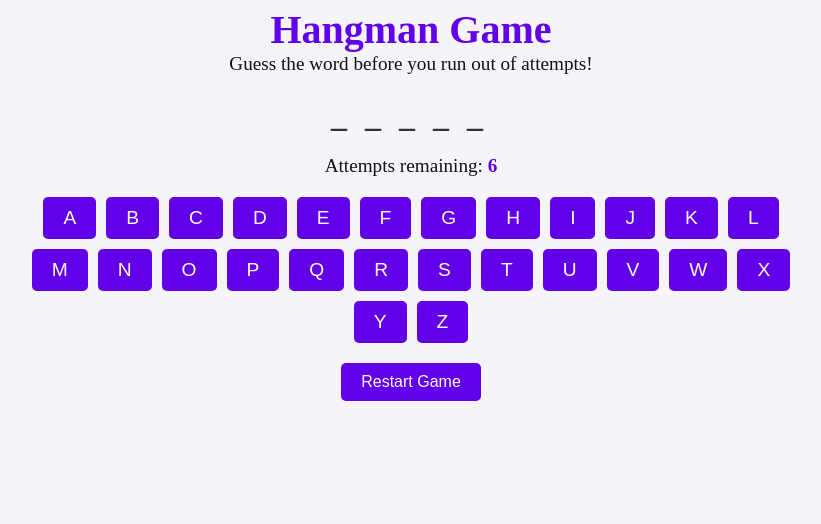
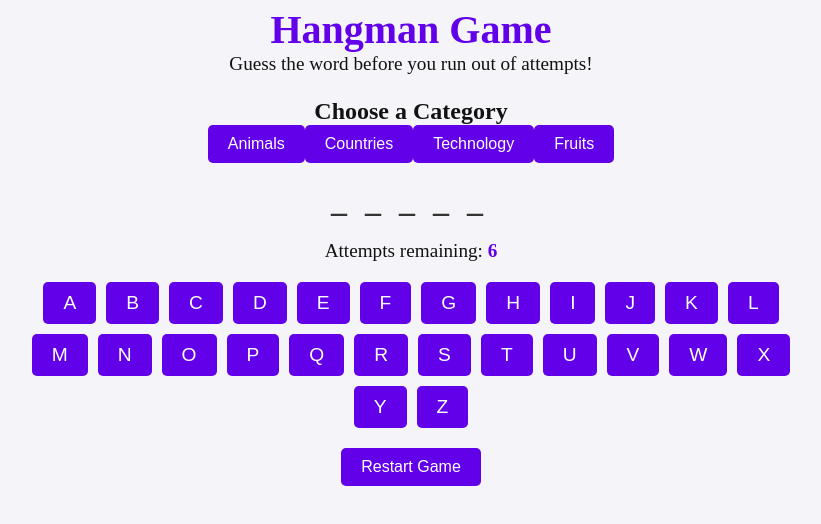
Before and after one commit to Espadv69/Hangman-Game, a React (Vite) app: page / in a window 1280 px wide. Shown: the top 524 px of the page, without its empty margins (229-1050 px from the left). Built offline with nearby package versions, Linux system fonts and the light colour scheme; the HTML template or start-up script is replaced by a standard one.

Commit message:
Add category selection handling to App component

```diff
--- a/src/App.jsx
+++ b/src/App.jsx
@@ -24,9 +24,19 @@ const App = () => {
 
   const categories = ['Animals', 'Countries', 'Technology', 'Fruits']
 
+  const handleSelectCategory = (selectedCategory) => {
+    setCategory(selectedCategory.toLowerCase())
+  }
+
   return (
     <div className="app">
       <Header />
+      {!category && (
+        <CategorySelector
+          categories={categories}
+          onSelectCategory={handleSelectCategory}
+        />
+      )}
       <WordDisplay word={word} guessedLetters={guessedLetters} />
       <AttemptsCounter attempts={attemptsRemaining} />
       <KeyBoard
```
